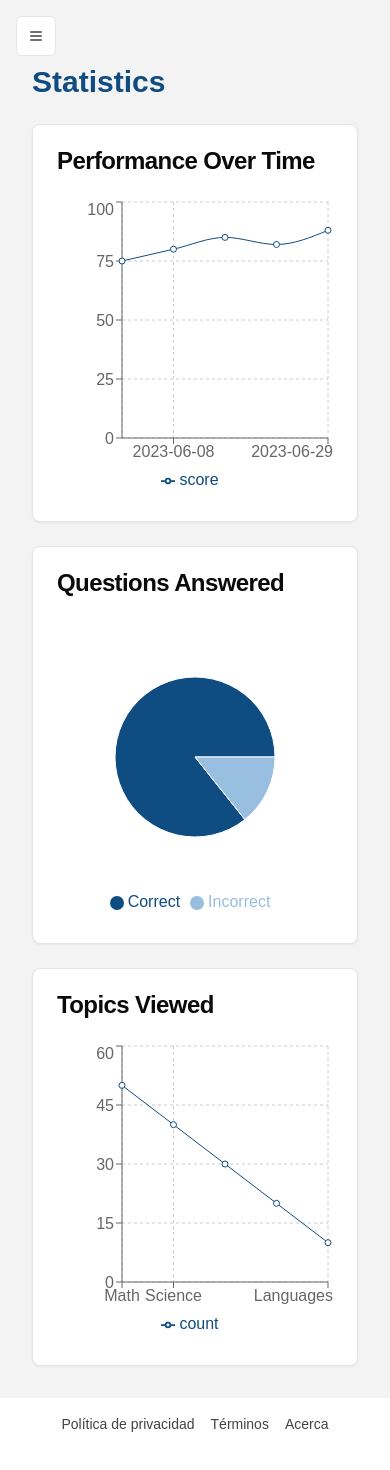
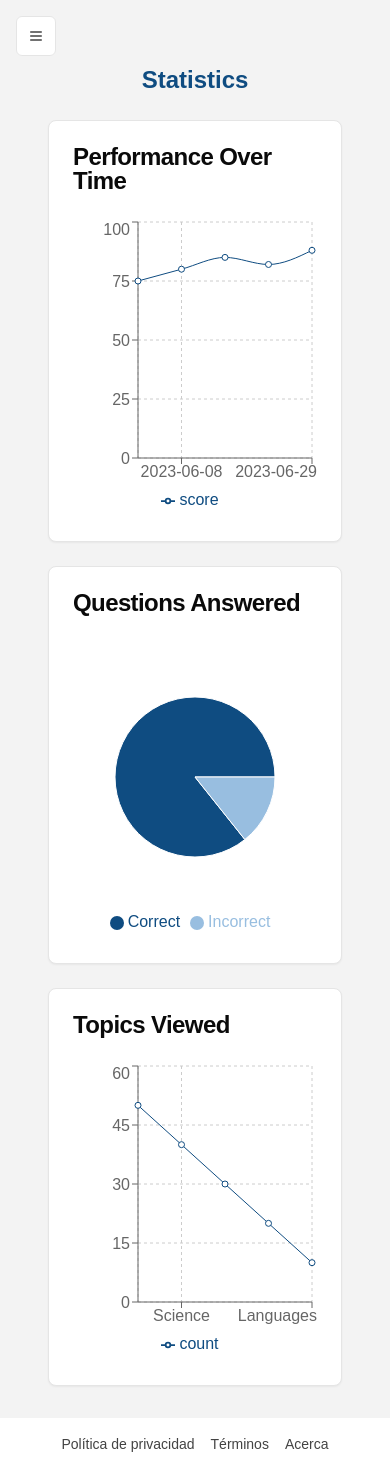
Before and after one commit to PatricioVargasR/Kaanbal, a Next.js app: page /dashboard/perfil/estadisticas in a window 390 px wide. Built offline with nearby package versions, Linux system fonts and the light colour scheme.

Commit message:
Se corrigió y se mejoró el modo responsive de la página de estadisticas

```diff
--- a/app/dashboard/perfil/estadisticas/page.tsx
+++ b/app/dashboard/perfil/estadisticas/page.tsx
@@ -1,66 +1,45 @@
-'use client'
+'use client';
 
-import { Card, CardContent, CardHeader, CardTitle } from "@/components/ui/card"
-import { ResponsiveContainer, LineChart, Line, XAxis, YAxis, CartesianGrid, Tooltip, Legend, PieChart, Pie, Cell } from 'recharts'
+import { Card, CardContent, CardHeader, CardTitle } from "@/components/ui/card";
+import { ResponsiveContainer, LineChart, Line, XAxis, YAxis, CartesianGrid, Tooltip, Legend, PieChart, Pie, Cell } from "recharts";
 
-// TODO: Componetizarlo
+const COLORS = ["#0f4c81", "#98bee0"];
 
-const performanceData = [
-  { date: '2023-06-01', score: 75 },
-  { date: '2023-06-08', score: 80 },
-  { date: '2023-06-15', score: 85 },
-  { date: '2023-06-22', score: 82 },
-  { date: '2023-06-29', score: 88 },
-]
-
-const questionData = [
-  { name: 'Correct', value: 300 },
-  { name: 'Incorrect', value: 50 },
-]
-
-const COLORS = ['#0f4c81', '#98bee0']
-
-const topicData = [
-  { name: 'Math', count: 50 },
-  { name: 'Science', count: 40 },
-  { name: 'History', count: 30 },
-  { name: 'Literature', count: 20 },
-  { name: 'Languages', count: 10 },
-]
-
-export default function StatisticsPage() {
+// Gráfico de línea genérico
+function LineChartCard({ title, data, xKey, yKey }: { title: string; data: any[]; xKey: string; yKey: string }) {
   return (
-    <div className="space-y-6">
-        <h1 className="text-3xl font-bold text-[#0f4c81]">Statistics</h1>
-
-        <Card>
+    <Card className="w-full">
       <CardHeader>
-                <CardTitle>Performance Over Time</CardTitle>
+        <CardTitle>{title}</CardTitle>
       </CardHeader>
       <CardContent>
         <ResponsiveContainer width="100%" height={300}>
-                    <LineChart data={performanceData}>
+          <LineChart data={data}>
             <CartesianGrid strokeDasharray="3 3" />
-                        <XAxis dataKey="date" />
+            <XAxis dataKey={xKey} />
             <YAxis />
             <Tooltip />
             <Legend />
-                        <Line type="monotone" dataKey="score" stroke="#0f4c81" />
+            <Line type="monotone" dataKey={yKey} stroke="#0f4c81" />
           </LineChart>
         </ResponsiveContainer>
       </CardContent>
     </Card>
+  );
+}
 
-        <div className="grid grid-cols-1 md:grid-cols-2 gap-6">
-            <Card>
+// Gráfico de pastel genérico
+function PieChartCard({ title, data }: { title: string; data: any[] }) {
+  return (
+    <Card className="w-full">
       <CardHeader>
-                    <CardTitle>Questions Answered</CardTitle>
+        <CardTitle>{title}</CardTitle>
       </CardHeader>
       <CardContent>
         <ResponsiveContainer width="100%" height={300}>
           <PieChart>
             <Pie
-                            data={questionData}
+              data={data}
               cx="50%"
               cy="50%"
               labelLine={false}
@@ -68,7 +47,7 @@ export default function StatisticsPage() {
               fill="#8884d8"
               dataKey="value"
             >
-                            {questionData.map((entry, index) => (
+              {data.map((entry, index) => (
                 <Cell key={`cell-${index}`} fill={COLORS[index % COLORS.length]} />
               ))}
             </Pie>
@@ -78,25 +57,48 @@ export default function StatisticsPage() {
         </ResponsiveContainer>
       </CardContent>
     </Card>
+  );
+}
 
-            <Card>
-                <CardHeader>
-                    <CardTitle>Topics Viewed</CardTitle>
-                </CardHeader>
-                <CardContent>
-                    <ResponsiveContainer width="100%" height={300}>
-                        <LineChart data={topicData}>
-                            <CartesianGrid strokeDasharray="3 3" />
-                            <XAxis dataKey="name" />
-                            <YAxis />
-                            <Tooltip />
-                            <Legend />
-                            <Line type="monotone" dataKey="count" stroke="#0f4c81" />
-                        </LineChart>
-                    </ResponsiveContainer>
-                </CardContent>
-            </Card>
+export default function StatisticsPage() {
+  const performanceData = [
+    { date: "2023-06-01", score: 75 },
+    { date: "2023-06-08", score: 80 },
+    { date: "2023-06-15", score: 85 },
+    { date: "2023-06-22", score: 82 },
+    { date: "2023-06-29", score: 88 },
+  ];
+
+  const questionData = [
+    { name: "Correct", value: 300 },
+    { name: "Incorrect", value: 50 },
+  ];
+
+  const topicData = [
+    { name: "Math", count: 50 },
+    { name: "Science", count: 40 },
+    { name: "History", count: 30 },
+    { name: "Literature", count: 20 },
+    { name: "Languages", count: 10 },
+  ];
+
+  return (
+    <div className="space-y-6 px-4 sm:px-6">
+      <h1 className="text-2xl md:text-3xl font-bold text-[#0f4c81] text-center md:text-left">Statistics</h1>
+
+      {/* Gráfico de rendimiento */}
+      <LineChartCard
+        title="Performance Over Time"
+        data={performanceData}
+        xKey="date"
+        yKey="score"
+      />
+
+      {/* Gráficos secundarios */}
+      <div className="grid grid-cols-1 md:grid-cols-2 gap-6">
+        <PieChartCard title="Questions Answered" data={questionData} />
+        <LineChartCard title="Topics Viewed" data={topicData} xKey="name" yKey="count" />
       </div>
     </div>
-  )
+  );
 }
```
Lines whose indentation alone changed are shown as unchanged.
